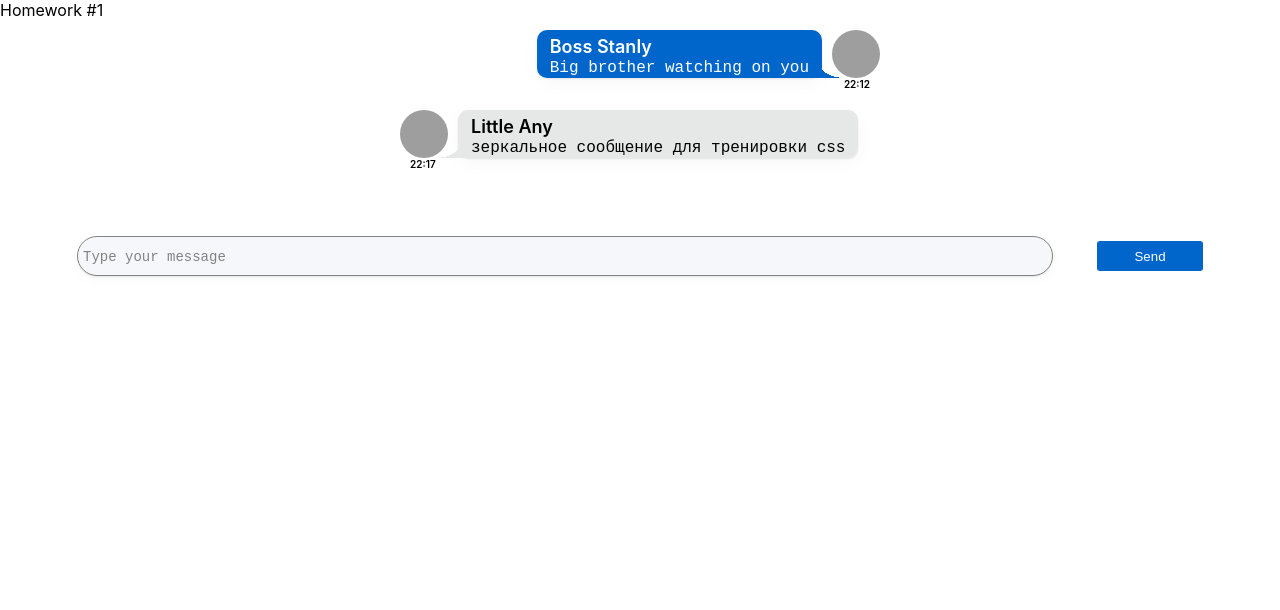
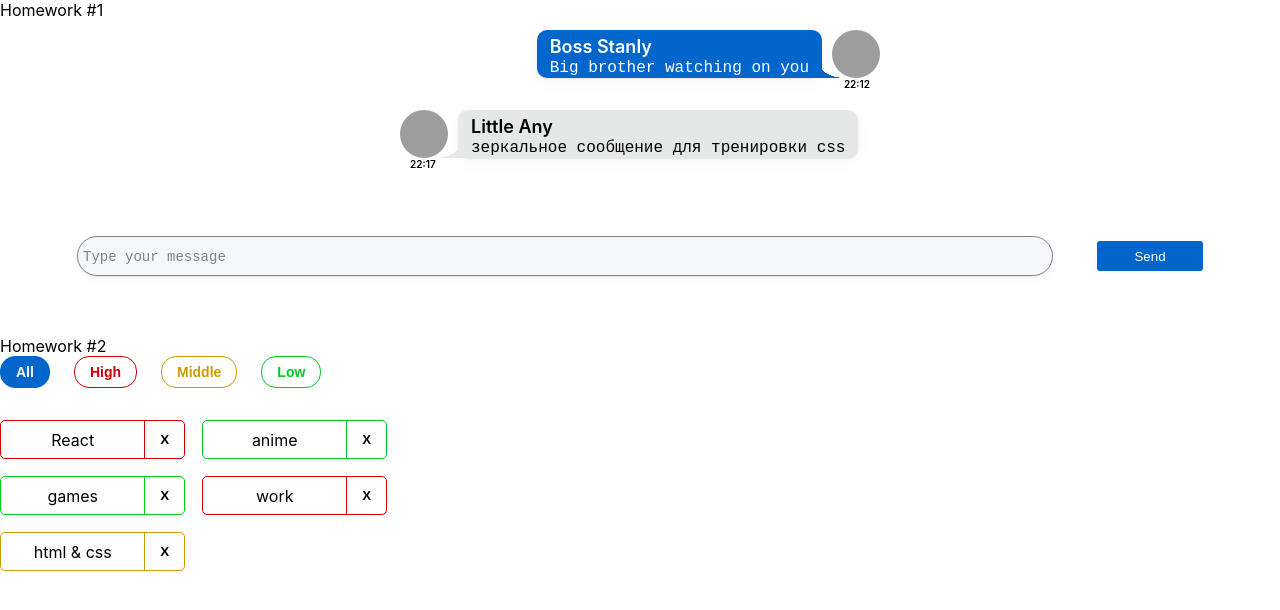
Before and after one commit to veluat/autocheck_homeworks_from_ignat, a React (Create React App) app: page / in a window 1280 px wide. Shown: the top 610 px of the page. Built offline with nearby package versions, Linux system fonts and the light colour scheme; grey boxes are pictures that could not be loaded.

Commit message:
Second homework

```diff
--- a/src/s1-main/App.tsx
+++ b/src/s1-main/App.tsx
@@ -1,13 +1,14 @@
 import React from 'react'
 import s from './App.module.css'
 import HW1 from '../s2-homeworks/hw01/HW1'
+import HW2 from "../s2-homeworks/hw02/HW2";
 
 function App() {
     return (
         <div className={s.App}>
             <HW1/>
             {/*раскомментировать по ходу выполнения*/}
-            {/*<HW2/>*/}
+            <HW2/>
             {/*<HW3/>*/}
             {/*<HW4/>*/}
 
--- a/src/s2-homeworks/hw02/HW2.tsx
+++ b/src/s2-homeworks/hw02/HW2.tsx
@@ -17,16 +17,16 @@ import s2 from '../../s1-main/App.module.css'
 * */
 
 // types
-export type AffairPriorityType = any // need to fix any
+export type AffairPriorityType = 'low' | 'middle' | 'high' // need to fix any
 export type AffairType = {
-    _id: any // need to fix any
-    name: any // need to fix any
+    _id: number // need to fix any
+    name: string // need to fix any
     priority: AffairPriorityType
 }
 export type FilterType = 'all' | AffairPriorityType
 
 // constants
-const defaultAffairs: any = [ // need to fix any
+const defaultAffairs: AffairType[] = [ // need to fix any
     {_id: 1, name: 'React', priority: 'high'}, // студенты могут изменить содержимое name и количество элементов в массиве, ...priority не менять!
     {_id: 2, name: 'anime', priority: 'low'},
     {_id: 3, name: 'games', priority: 'low'},
@@ -35,23 +35,20 @@ const defaultAffairs: any = [ // need to fix any
 ]
 
 // pure helper functions
-export const filterAffairs = (affairs: any, filter: any): any => { // need to fix any
-
-
-    return affairs // need to fix
+export const filterAffairs = (affairs: AffairType[], filter: FilterType): AffairType[] => { // need to fix any
+    return filter === 'all' ? affairs : affairs.filter(el => el.priority === filter)
 }
-export const deleteAffair = (affairs: any, _id: any): any => { // need to fix any
-
-    return affairs // need to fix
+export const deleteAffair = (affairs: AffairType[], _id: number): AffairType[] => { // need to fix any
+    return affairs.filter(el => el._id !== _id)
 }
 
 function HW2() {
-    const [affairs, setAffairs] = useState<any>(defaultAffairs) // need to fix any
+    const [affairs, setAffairs] = useState<AffairType[]>(defaultAffairs) // need to fix any
     const [filter, setFilter] = useState<FilterType>('all')
 
     const filteredAffairs = filterAffairs(affairs, filter)
-    const deleteAffairCallback = (_id: any) => { // need to fix any
-        // need to fix
+    const deleteAffairCallback = (_id: number) => { // need to fix any
+        setAffairs(deleteAffair(affairs, _id))
     }
 
     return (
--- a/src/s2-homeworks/hw02/affairs/Affairs.tsx
+++ b/src/s2-homeworks/hw02/affairs/Affairs.tsx
@@ -4,24 +4,24 @@ import {AffairType, FilterType} from '../HW2'
 import s from './Affairs.module.css'
 
 type AffairsPropsType = {
-    data: any // need to fix any
-    setFilter: any
-    deleteAffairCallback: any
+    data: AffairType[] // need to fix any
+    setFilter: (filter: FilterType) => void
+    deleteAffairCallback: (_id: number) => void
     filter: FilterType
 }
 
 function Affairs(props: AffairsPropsType) {
     const setAll = () => {
-        // need to fix
+        props.setFilter('all')
     }
     const setHigh = () => {
-        // need to fix
+        props.setFilter('high')
     }
     const setMiddle = () => {
-        // need to fix
+        props.setFilter('middle')
     }
     const setLow = () => {
-        // need to fix
+        props.setFilter('low')
     }
 
     const cnAll = s.button + ' ' + s.all + (props.filter === 'all' ? ' ' + s.active : '')
--- a/src/s2-homeworks/hw02/affairs/affair/Affair.tsx
+++ b/src/s2-homeworks/hw02/affairs/affair/Affair.tsx
@@ -1,17 +1,17 @@
 import React from 'react'
-import { AffairType } from '../../HW2'
+import {AffairType} from '../../HW2'
 import s from './Affair.module.css'
 import s2 from '../Affairs.module.css'
 
 type AffairPropsType = {
     // key не нужно типизировать
     affair: AffairType
-    deleteAffairCallback: any // need to fix any
+    deleteAffairCallback: (_id: number) => void // need to fix any
 }
 
 function Affair(props: AffairPropsType) {
     const deleteCallback = () => {
-        // need to fix
+        props.deleteAffairCallback(props.affair._id)
     }
 
     const nameClass = s.name + ' ' + s2[props.affair.priority]
@@ -24,12 +24,12 @@ function Affair(props: AffairPropsType) {
             className={affairClass}
         >
             <div id={'hw2-name-' + props.affair._id} className={nameClass}>
-                {/*создаёт студент*/}
+                {props.affair.name}
 
                 {/**/}
             </div>
             <div id={'hw2-priority-' + props.affair._id} hidden>
-                {/*создаёт студент*/}
+                {props.affair.priority}
 
                 {/**/}
             </div>
@@ -37,8 +37,7 @@ function Affair(props: AffairPropsType) {
             <button
                 id={'hw2-button-delete-' + props.affair._id}
                 className={buttonClass}
-                // need to fix
-
+                onClick={deleteCallback}
             >
                 {/*текст кнопки могут изменить студенты*/}
                 X
```
